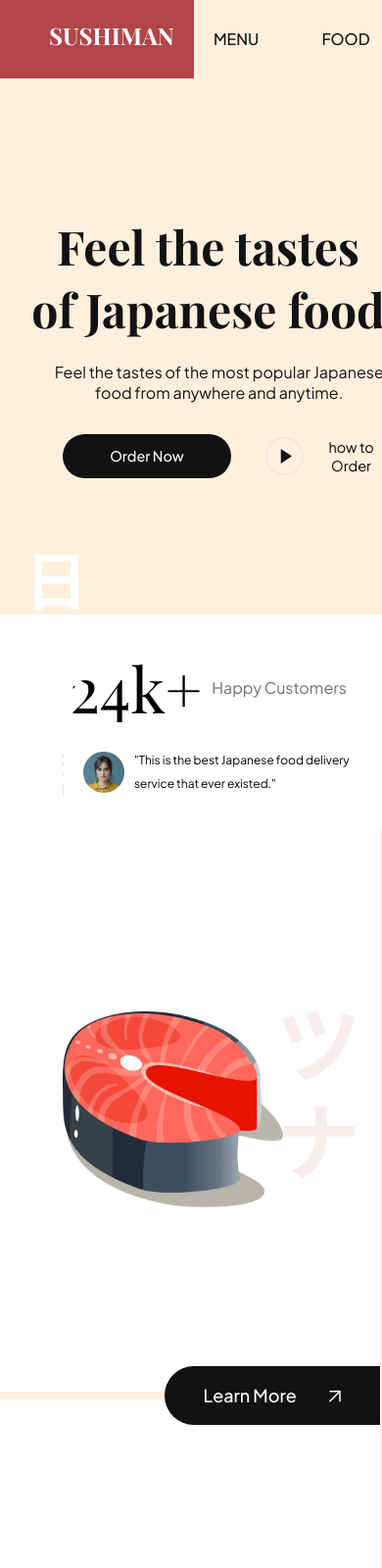
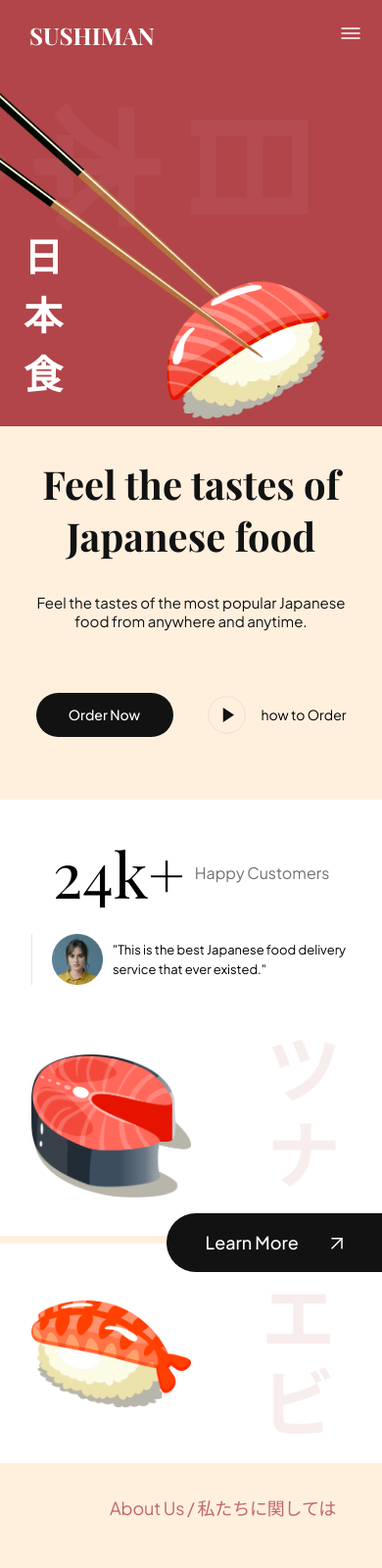
Before and after one commit to saeed-devee/Sushi-Website, a website built with Vite: page index.html in a window 390 px wide. Shown: the top 1600 px of the page at 98% size. Built offline with nearby package versions, Linux system fonts and the light colour scheme.

Commit message:
making responsive design for mobile and tablets

```diff
--- a/styles/main.css
+++ b/styles/main.css
@@ -96,6 +96,263 @@ ul li {
 
 /* Hide scrollbar for IE, Edge and Firefox */
 .sushi__hide-scrollbar {
-  -ms-overflow-style: none; /* IE and Edge */
-  scrollbar-width: none; /* Firefox */
+  -ms-overflow-style: none;
+  /* IE and Edge */
+  scrollbar-width: none;
+  /* Firefox */
 }
+
+/* START: about us media queries */
+@media screen and (max-width: 1024px) {
+  .about-us {
+    flex-direction: column;
+  }
+
+  .about-us__image {
+    flex-direction: row;
+  }
+
+  .about-us__image-sushi3 {
+    border-bottom: none;
+    border-right: 8px solid var(--color-creamson);
+  }
+
+  .about-us__button {
+    display: none;
+  }
+}
+
+@media screen and (max-width: 750px) {
+  .about-us__image {
+    flex-direction: column;
+  }
+
+  .about-us__image-sushi3 {
+    border-bottom: 8px solid var(--color-creamson);
+    border-right: none;
+  }
+
+  .about-us__button {
+    display: block;
+    top: 47%;
+  }
+}
+
+@media screen and (max-width: 550px) {
+
+  .about-us__image-sushi2 img,
+  .about-us__image-sushi3 img {
+    width: 50%;
+    height: 160px;
+
+    object-fit: contain;
+  }
+
+  .about-us__image div {
+    padding: 32px;
+  }
+
+  .about-us__button {
+    top: 44%;
+  }
+
+  .about-us__content {
+    padding: 32px;
+  }
+}
+
+/* END: about us media queries */
+
+
+/* START: header media querie */
+@media screen and (max-width: 900px) {
+  .header__nav {
+    background-color: var(--primary-color);
+  }
+
+  .header__nav .header__menu li {
+    color: #fff;
+    font-size: 14px;
+    white-space: nowrap;
+  }
+
+  .header__menu-mobile {
+    display: flex;
+  }
+}
+
+@media screen and (max-width: 550px) {
+  .header__nav {
+    align-items: center;
+    justify-content: space-between;
+  }
+
+  .header__nav .header__menu-mobile {
+    display: flex !important;
+  }
+
+  .header__nav .header__logo {
+    padding-left: 0;
+  }
+
+  .header__nav .header__menu {
+    display: none;
+  }
+}
+
+/* END: header media queries */
+
+/* START: hero media queries */
+
+@media screen and (max-width: 1080px) {
+  .hero {
+    flex-direction: column;
+  }
+
+  .hero .hero-image img {
+    width: 90%;
+  }
+}
+
+@media screen and (max-width: 750px) {
+  .hero .hero-image h2 {
+    font-size: 70px;
+    line-height: 90px;
+  }
+}
+
+@media screen and (max-width: 550px) {
+  .hero .hero-image h2 {
+    font-size: 40px;
+    line-height: 60px;
+  }
+
+  .hero .hero-content__info {
+    padding: 32px;
+  }
+
+  .hero .hero-content__info h1 {
+    font-size: 40px;
+  }
+
+  .hero .hero-content__info p {
+    font-size: 15px;
+    margin: 32px 0;
+  }
+
+  .hero-content__info .hero-content__buttons {
+    margin: 32px 0;
+  }
+
+  .hero-content__info .hero-content__buttons .hero-content__order-btn {
+    padding: 10px 0;
+    width: 140px;
+  }
+
+  .hero-content__testimonial {
+    padding: 32px;
+  }
+
+  .hero-content__testimonial .hero-content__customers p {
+    text-align: center;
+  }
+
+  .hero-content__testimonial .hero-content__review img {
+    width: 52px;
+    height: 52px;
+  }
+  .hero-content__testimonial .hero-content__review p{
+    font-size: 13px;
+    line-height: 20px;
+  }
+}
+
+/* END: hero media queries */
+
+/* START: popular media queries */
+@media screen and (max-width: 550px) {
+  .popular-foods {
+    padding: 64px 32px;
+  }
+
+  .popular-foods__card,
+  .popular-foods__card.active-card {
+    min-width: 100%;
+  }
+}
+
+/* END: popular media queries */
+
+/* START: subscribe media queries */
+@media screen and (max-width: 550px) {
+  .subscription {
+    padding: 64px 32px;
+  }
+
+  .subscription h2 {
+    font-size: 68px;
+    line-height: 100px;
+  }
+
+  .subscription__form {
+    flex-direction: column;
+    gap: 20px;
+
+    min-width: 100%;
+    border-radius: 20px;
+    padding: 0;
+
+    border: none;
+  }
+
+  .subscription__form input {
+    min-height: 50px;
+
+    border: 1px solid rgba(255, 255, 255, 0.5);
+    padding: 10px 20px;
+    border-radius: 30px;
+  }
+
+  .subscription__form button {
+    min-width: 100%;
+  }
+}
+
+/* END: subscribe media queries */
+
+/* START: trending media queries */
+@media screen and (max-width: 1024px) {
+  .trending-sushi {
+    flex-direction: column;
+  }
+
+  .trending-drink {
+    flex-direction: column-reverse;
+  }
+
+  .trending__image {
+    width: 100%;
+    background-size: cover;
+  }
+
+  .trending__discover {
+    display: none;
+  }
+
+  .trending__arrow {
+    display: none;
+  }
+}
+
+@media screen and (max-width: 550px) {
+  .trending__image img {
+    width: 70%;
+    height: 70%;
+  }
+
+  .trending__content {
+    padding: 32px;
+  }
+}
+
+/* END: trending media queries */
--- a/styles/sections/hero.css
+++ b/styles/sections/hero.css
@@ -30,9 +30,9 @@
 .hero-image h2{
     position: absolute;
     bottom: 0;
-    padding: 1.5rem;
+    padding: 24px;
     font-family: var(--playfair-display);
-    font-size: 4em;
+    font-size: 64px;
     font-weight: 700;
     color: #fff;
 }
@@ -48,18 +48,18 @@
     flex: 1;
     flex-direction: column;
     justify-content: center;
-    padding: 2rem;
+    padding: 32px;
     text-align: center;
 }
 .hero-content__info h1{
-    font-size: 3em;
+    font-size: 48px;
     font-family: var(--playfair-display);
     font-weight: 700;
     color: var(--secondary-color);
 }
 .hero-content__info p{
-    margin: 1.4rem 0 0 1.4rem;
-    font-size: 1em;
+    margin: 32px 0 0 32px;
+    font-size: 16px;
     font-family: var(--plus-jakarta-sans);
     color: var(--secondary-color);
     font-weight: 400;
@@ -69,8 +69,8 @@
     display: flex;
     justify-content: center;
     flex-wrap: nowrap;
-    gap: 2rem;
-    margin: 2rem 0 0 2rem;
+    gap: 32px;
+    margin: 32px 0 0 32px;
 }
 .hero-content__order-btn{
     background-color: var(--secondary-color);
@@ -80,7 +80,7 @@
     padding: 0;
     border: none;
     outline: none;
-    font-size: .9em;
+    font-size: 14px;
     font-weight: 500;
     line-height: 23px;
     font-family: var(--plus-jakarta-sans);
@@ -97,7 +97,7 @@
     display: flex;
     align-items: center;
 
-    font-size: 0.9em;
+    font-size: 14PX;
     line-height: 19px;
     color: var(--black-200);
     font-family: var(--plus-jakarta-sans);
@@ -106,7 +106,7 @@
 .hero-content__play-btn img{
     width: 45px;
     height: 45px;
-    margin-right: 0.7rem;
+    margin-right: 13px;
     object-fit: contain;
 }
 .hero-content__testimonial{
```
